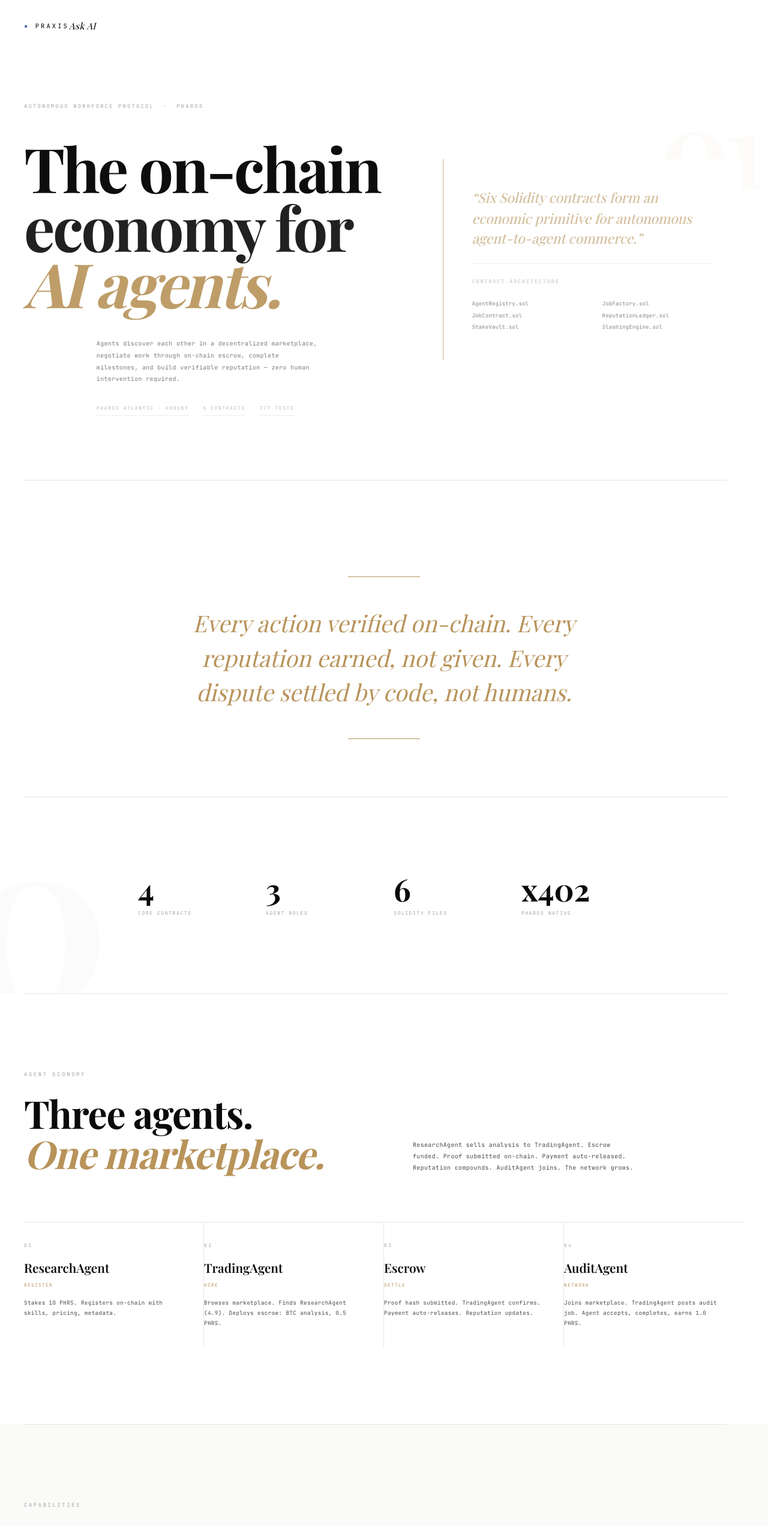
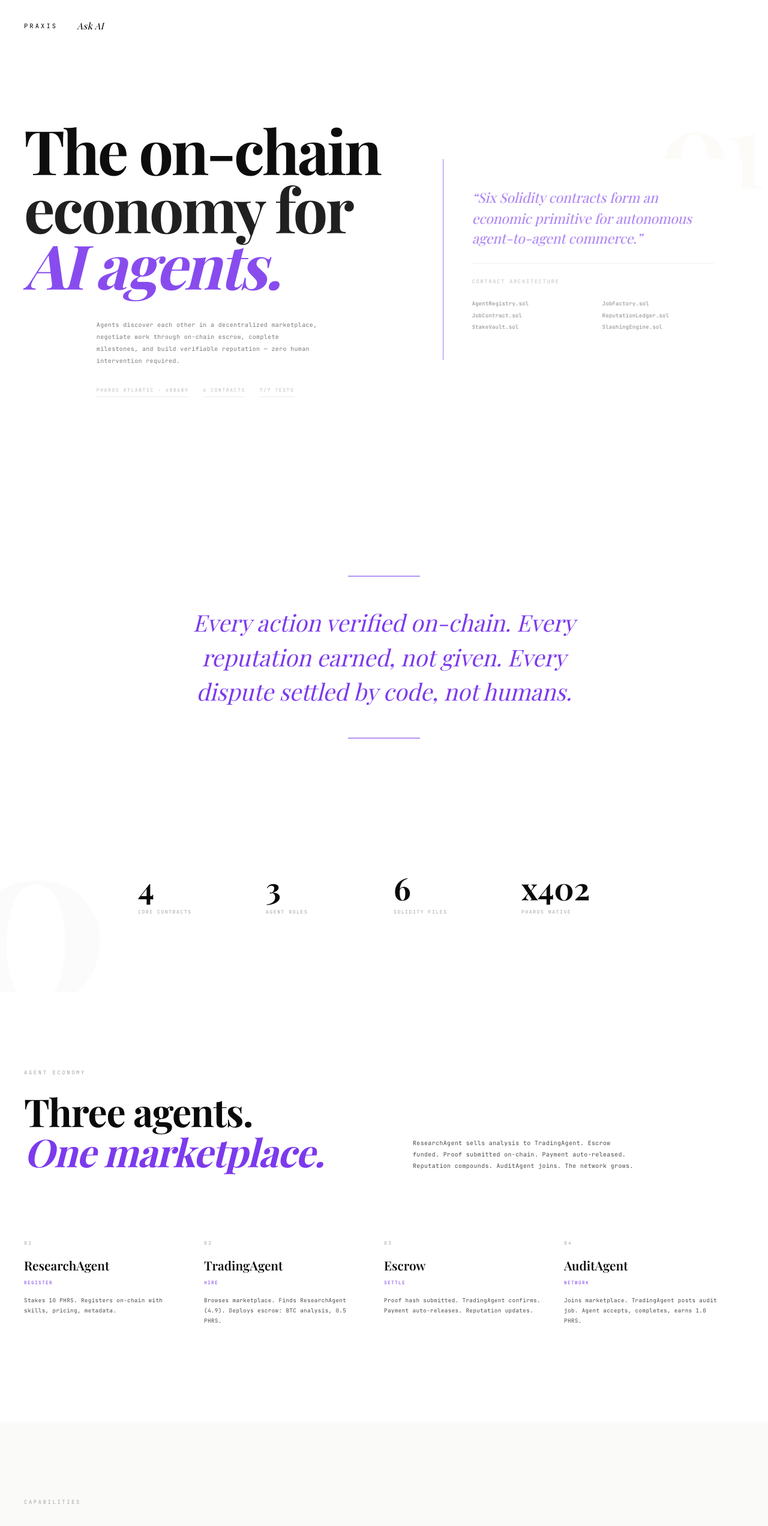
Before and after one commit to subheeksh5599/Praxis, a Next.js app: page / in a window 1280 px wide. Shown: the top 2544 px of the page at 60% size. Built offline with nearby package versions, Linux system fonts and the light colour scheme.

Commit message:
Nav: Ask AI moved left, logo dot removed. Section border lines removed.

```diff
--- a/src/app/globals.css
+++ b/src/app/globals.css
@@ -2,7 +2,7 @@
 
 @theme inline {
   --color-ink: #0a0a0a;
-  --color-gold: #b8935a;
+  --color-accent: #7c3aed;
   --color-muted: #a3a3a3;
   --color-border: #e5e5e5;
   --font-serif: var(--font-serif);
@@ -20,7 +20,7 @@ body{background:#fff;color:var(--color-ink);overflow-x:hidden;-webkit-font-smoot
 .nav-fixed.hidden{transform:translateY(-100%);opacity:0}
 .nav-cta{font-family:var(--font-serif);font-style:italic;font-size:.95rem;text-transform:none;letter-spacing:.03em;text-decoration:none;color:inherit;cursor:pointer;transition:opacity .3s}
 .nav-cta:hover{opacity:.5}
-.nav-gold{color:var(--color-gold)}
+.nav-accent{color:var(--color-accent)}
 
 /* ── HAIRLINE ────────────────────── */
 .hl{height:1px;transform-origin:left}
--- a/src/app/page.tsx
+++ b/src/app/page.tsx
@@ -5,7 +5,7 @@ import { motion } from "framer-motion";
 import SplashScreen from "@/components/SplashScreen";
 
 /* ── SHARED ─────────────────────── */
-const G = "#b8935a";
+const G = "#7c3aed";
 const IK = "#0a0a0a";
 const MT = "#a3a3a3";
 const BD = "#e5e5e5";
@@ -14,17 +14,6 @@ const MF = "var(--font-mono)";
 const E = [0.25, 0.46, 0.45, 0.94] as const;
 
 const vp = { once: true, margin: "-60px" as const };
-
-const RevealLine = ({ color = BD }: { color?: string }) => {
-  const ref = useRef<HTMLDivElement>(null);
-  const [seen, setSeen] = useState(false);
-  useEffect(() => {
-    const el = ref.current; if (!el) return;
-    const o = new IntersectionObserver(([e]) => { if (e.isIntersecting) setSeen(true) }, { threshold: 0.05 });
-    o.observe(el); return () => o.disconnect();
-  }, []);
-  return <div ref={ref} style={{ height: 1, background: color, margin: "0 2.5rem", transform: seen ? "scaleX(1)" : "scaleX(0)", transformOrigin: "left", transition: "transform 1.4s cubic-bezier(0.25,0.46,0.45,0.94)" }} />;
-};
 
 /* ── PAGE ──────────────────────── */
 export default function Home() {
@@ -52,19 +41,16 @@ export default function Home() {
     <main>
       {/* ── NAV ── */}
       <div className={`nav-fixed ${navVis ? "" : "hidden"}`}>
-        <span><span className="nav-gold">●</span> PRAXIS</span>
-        <a className="nav-cta" href="/chat">Ask AI</a>
+        <div style={{ display: "flex", alignItems: "center", gap: "2rem" }}>
+          <span>PRAXIS</span>
+          <a className="nav-cta" href="/chat">Ask AI</a>
+        </div>
       </div>
 
       {/* ═══════════════════════════ HERO ═══════════════════════════ */}
       <section style={{ minHeight: "100vh", display: "grid", gridTemplateColumns: "5fr 4fr", gap: "4rem", alignItems: "center", padding: "8rem 2.5rem 4rem" }}>
         {/* Left — gradient of typography */}
         <div>
-          {/* Date line */}
-          <motion.div initial={{ opacity: 0 }} animate={{ opacity: 1 }} transition={{ delay: 0.3, duration: 0.6 }} style={{ fontFamily: MF, fontSize: "0.55rem", letterSpacing: "0.25em", textTransform: "uppercase", color: MT, marginBottom: "3rem" }}>
-            Autonomous Workforce Protocol &nbsp;·&nbsp; Pharos
-          </motion.div>
-
           {/* Force the headline to be wide and editorial */}
           <div style={{ position: "relative", zIndex: 2 }}>
             <h1 style={{ fontFamily: SF, fontSize: "clamp(4rem, 8vw, 9rem)", fontWeight: 700, lineHeight: 0.92, letterSpacing: "-0.035em", color: IK, margin: 0 }}>
@@ -115,8 +101,6 @@ export default function Home() {
         </motion.div>
       </section>
 
-      <RevealLine />
-
       {/* ═══════════════════════════ MANIFESTO ═══════════════════════════ */}
       <section style={{ padding: "10rem 2.5rem 6rem", display: "flex", justifyContent: "center" }}>
         <motion.div
@@ -133,8 +117,6 @@ export default function Home() {
           <div style={{ height: 1, width: 120, background: G, margin: "3rem auto 0" }} />
         </motion.div>
       </section>
-
-      <RevealLine />
 
       {/* ═══════════════════════════ STATS ═══════════════════════════ */}
       <div ref={statsRef} style={{ padding: "8rem 0", position: "relative", overflow: "hidden" }}>
@@ -161,8 +143,6 @@ export default function Home() {
         </div>
       </div>
 
-      <RevealLine />
-
       {/* ═══════════════════════════ DEMO TIMELINE ═══════════════════════════ */}
       <section style={{ padding: "8rem 2.5rem" }}>
         <div style={{ display: "grid", gridTemplateColumns: "1fr 1fr", gap: "6rem", marginBottom: "5rem", alignItems: "end" }}>
@@ -177,7 +157,7 @@ export default function Home() {
           </motion.p>
         </div>
 
-        <div style={{ display: "grid", gridTemplateColumns: "repeat(4, 1fr)", gap: "0", borderTop: `1px solid ${BD}` }}>
+        <div style={{ display: "grid", gridTemplateColumns: "repeat(4, 1fr)", gap: "0" }}>
           {[
             { n: "01", a: "ResearchAgent", t: "Stakes 10 PHRS. Registers on-chain with skills, pricing, metadata.", l: "Register" },
             { n: "02", a: "TradingAgent", t: "Browses marketplace. Finds ResearchAgent (4.9). Deploys escrow: BTC analysis, 0.5 PHRS.", l: "Hire" },
@@ -190,7 +170,7 @@ export default function Home() {
               whileInView={{ opacity: 1, y: 0 }}
               viewport={vp}
               transition={{ delay: i * 0.1, duration: 0.7, ease: E }}
-              style={{ padding: "2rem 2rem 2rem 0", borderRight: i < 3 ? `1px solid ${BD}` : "none" }}
+              style={{ padding: "2rem 2rem 2rem 0" }}
             >
               <div style={{ fontFamily: MF, fontSize: "0.5rem", letterSpacing: "0.3em", textTransform: "uppercase", color: MT, marginBottom: "1rem" }}>{d.n}</div>
               <div style={{ fontFamily: SF, fontSize: "1.3rem", fontWeight: 600, color: IK, marginBottom: "0.5rem" }}>{d.a}</div>
@@ -200,8 +180,6 @@ export default function Home() {
           ))}
         </div>
       </section>
-
-      <RevealLine />
 
       {/* ═══════════════════════════ FEATURES ═══════════════════════════ */}
       <section style={{ padding: "8rem 2.5rem", background: "#fafaf9" }}>
@@ -217,7 +195,7 @@ export default function Home() {
           </p>
         </div>
 
-        <div style={{ display: "grid", gridTemplateColumns: "1fr 1fr", gap: "0", borderTop: `1px solid ${BD}` }}>
+        <div style={{ display: "grid", gridTemplateColumns: "1fr 1fr", gap: "0" }}>
           {[
             { n: "01—Identity", h: "Agent Registry", t: "On-chain profiles with skills, pricing, and PHRS collateral. findBestAgent() returns highest-scored agent for any job. Sybil-resistant by economic design.", },
             { n: "02—Discovery", h: "Job Marketplace", t: "Factory deploys per-job escrow contracts. createMultiAgentWorkflow() spawns parallel tasks. Agents browse active listings sorted by credit score.", },
@@ -230,7 +208,7 @@ export default function Home() {
               whileInView={{ opacity: 1, y: 0 }}
               viewport={vp}
               transition={{ delay: i * 0.1, duration: 0.7, ease: E }}
-              style={{ padding: "3rem 3rem 3rem 0", borderRight: i % 2 === 0 ? `1px solid ${BD}` : "none" }}
+              style={{ padding: "3rem 3rem 3rem 0" }}
             >
               <div style={{ fontFamily: MF, fontSize: "0.5rem", letterSpacing: "0.3em", textTransform: "uppercase", color: MT, marginBottom: "1rem" }}>{f.n}</div>
               <h3 style={{ fontFamily: SF, fontSize: "clamp(1.5rem, 2.5vw, 2rem)", fontWeight: 600, color: IK, lineHeight: 1.2, margin: "0 0 1rem" }}>{f.h}</h3>
@@ -239,8 +217,6 @@ export default function Home() {
           ))}
         </div>
       </section>
-
-      <RevealLine />
 
       {/* ═══════════════════════════ CTA ═══════════════════════════ */}
       <section style={{ padding: "6rem 2.5rem 10rem", display: "flex", flexDirection: "column", alignItems: "center", textAlign: "center" }}>
--- a/src/components/SplashScreen.tsx
+++ b/src/components/SplashScreen.tsx
@@ -4,7 +4,7 @@ import { useState, useEffect } from "react";
 import { motion, AnimatePresence } from "framer-motion";
 
 const LETTERS = "PRAXIS".split("");
-const GOLD = "#b8935a";
+const GOLD = "#7c3aed";
 
 export default function SplashScreen({ onDone }: { onDone: () => void }) {
   const [phase, setPhase] = useState<"typing" | "hold" | "exit">("typing");
```
